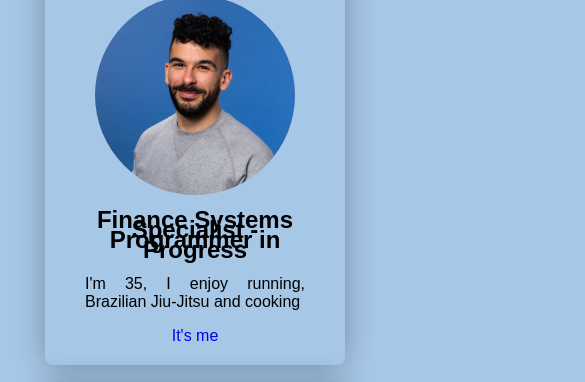
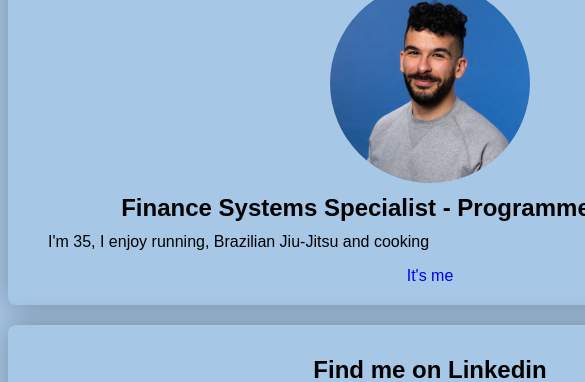
Before and after one commit to LounisBoudjemia/profile, a plain HTML site: page index.html in a window 390 px wide. Shown: the part 125-507 px from the top of the page, 585 px wide, since content can reach past the window. Drawn offline with Linux system fonts and the light colour scheme.

Commit message:
make my profile prettier

```diff
--- a/style.css
+++ b/style.css
@@ -78,20 +78,9 @@ i {
 @media (max-width: 960px) {
   /* For a screen < 960px, this CSS will be read */
   .container {
-    width: 700px;
+    width: 844px;
   }
+
 }
-
-@media (max-width: 720px) {
-  /* For a screen < 720px, this CSS will be read */
-  .container {
-    width: 500px;
-  }
-}
-
-@media (max-width: 540px) {
-  /* For a screen < 540px, this CSS will be read */
-  .container {
-    width: 300px;
-  }
-}
+/* @media (max-width: 960px) {
+  /* For a screen < 960px, this CSS will be read */
```
